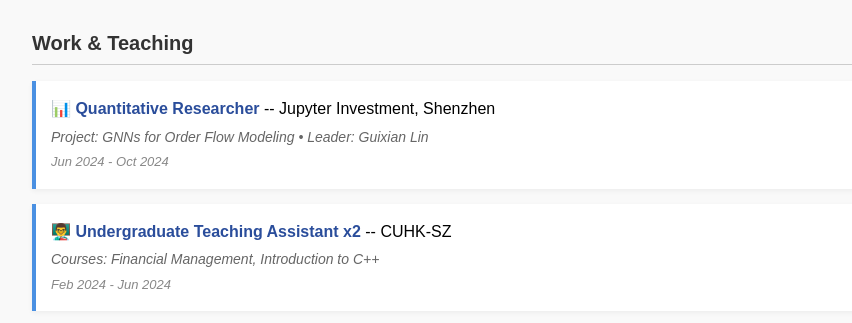
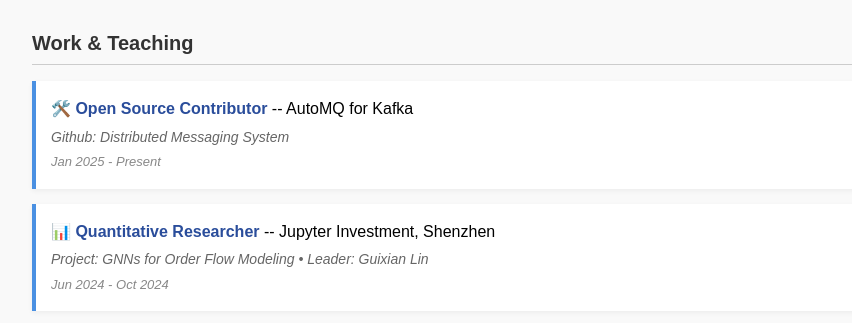
Before and after one commit to greatxue/greatxue.github.io, a plain HTML site: page index.html in a window 1280 px wide. Shown: the part 1565-1888 px from the top of the page, 158-1010 px from the left. Drawn offline with Linux system fonts and the light colour scheme.

Commit message:
Update index.html

```diff
--- a/index.html
+++ b/index.html
@@ -11,6 +11,7 @@
   <meta charset="UTF-8" />
   <meta name="viewport" content="width=device-width, initial-scale=1.0" />
   <title>Zhongkai Xue</title>
+  <link rel="icon" href="https://pic1.imgdb.cn/item/67f046810ba3d5a1d7ed807c.png" />
   <style>
     body {
       font-family: Arial, sans-serif;
@@ -219,12 +220,22 @@
     <h2>Work & Teaching</h2>
     <div class="item">
       <div class="item-content">
+      🛠️ <span class="highlight">Open Source Contributor</span> -- AutoMQ for Kafka<br>
+        <div class="meta-info">Github: Distributed Messaging System</div>
+        <span class="date-tag">Jan 2025 - Present</span>
+        </div>
+       <img class="logo" src="https://pic1.imgdb.cn/item/67f045c00ba3d5a1d7ed8078.jpg" alt="AutoMQ Logo" />
+        </div>
+
+    <div class="item">
+      <div class="item-content">
         📊 <span class="highlight">Quantitative Researcher</span> -- Jupyter Investment, Shenzhen<br>
         <div class="meta-info">Project: GNNs for Order Flow Modeling • Leader: Guixian Lin</div>
         <span class="date-tag">Jun 2024 - Oct 2024</span>
       </div>
       <img class="logo" src="https://pic1.imgdb.cn/item/67edfc550ba3d5a1d7eb8a40.png" alt="Jupyter Logo" />
     </div>
+
     <div class="item">
       <div class="item-content">
         👨‍🏫 <span class="highlight">Undergraduate Teaching Assistant x2</span> -- CUHK-SZ<br>
```
